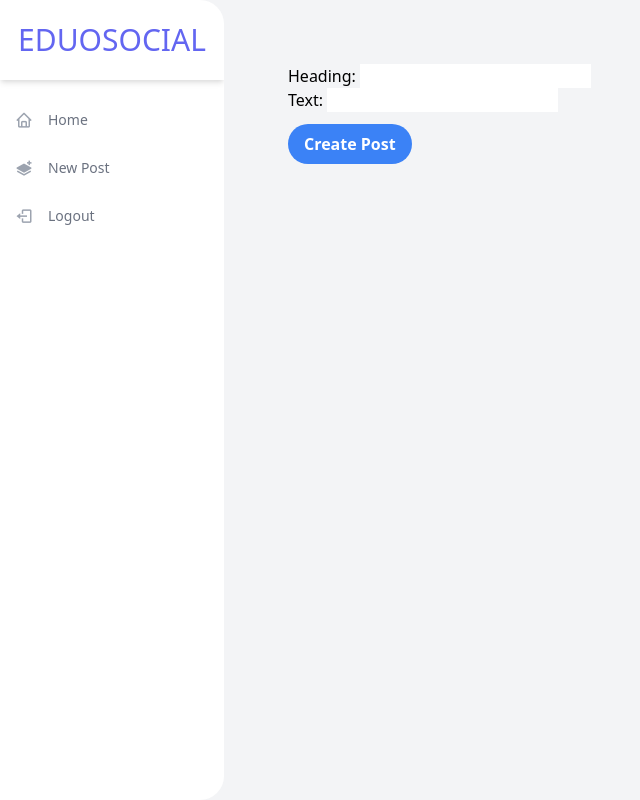
After one commit to OjureFred/Eduonix-Django, a Django app: page /new/ in a window 1280 px wide. The commit adds this page. Shown: the whole page, without its empty margins (0-640 px from the left). Run offline with Django 4.2, Linux system fonts and the light colour scheme; a user stored in the database is signed in; tables that the repository leaves empty hold one stand-in row (values such as "Sample post"); some libraries are stand-ins or nearby versions.

Commit message:
14. Created the New Post process. Created the path, the form and updated links

```diff
--- a/feeds/urls.py
+++ b/feeds/urls.py
@@ -7,4 +7,5 @@ app_name= 'feeds'
 urlpatterns = [
     path('', views.HomePage.as_view(), name='index'),
     path('<int:pk>/', views.PostDetailView.as_view(), name='detail'),
+    path('new/', views.CreateNewPost.as_view(), name='new_post'),
 ]
--- a/feeds/views.py
+++ b/feeds/views.py
@@ -1,5 +1,7 @@
 from django.shortcuts import render
 from django.views.generic import ListView, DetailView
+from django.views.generic.edit import CreateView
+from django.contrib.auth.mixins import LoginRequiredMixin
 
 from .models import Post
 
@@ -15,3 +17,19 @@ class PostDetailView(DetailView):
     template_name = 'feeds/detail.html'
     model = Post
     context_object_name = 'post'
+
+class CreateNewPost(LoginRequiredMixin, CreateView):
+    model = Post
+    template_name = 'feeds/create.html'
+    fields = ['heading', 'text']
+    success_url = "/"
+
+    def dispatch(self, request, *args, **kwargs):
+        self.request = request
+        return super().dispatch(request, *args, **kwargs)
+
+    def form_valid(self, form):
+        obj = form.save(commit = False)
+        obj.author = self.request.user
+        obj.save()
+        return super().form_valid(form)
--- a/social/templates/base.html
+++ b/social/templates/base.html
@@ -23,12 +23,20 @@
         </a>
       </li>
       {% if request.user.is_authenticated %}
+
+        <li>
+          <a href="{% url 'feeds:new_post' %}" class="flex flex-row items-center h-12 transform hover:translate-x-2 transition-transform ease-in duration-200 text-gray-500 hover:text-gray-800">
+          <span class="inline-flex items-center justify-center h-12 w-12 text-lg text-gray-400"><i class="bx bxs-layer-plus"></i></span>
+          <span class="text-sm font-medium">New Post</span>
+          </a>
+        </li>
         <li>
             <a href="{% url 'account_logout' %}" class="flex flex-row items-center h-12 transform hover:translate-x-2 transition-transform ease-in duration-200 text-gray-500 hover:text-gray-800">
             <span class="inline-flex items-center justify-center h-12 w-12 text-lg text-gray-400"><i class="bx bx-log-out"></i></span>
             <span class="text-sm font-medium">Logout</span>
             </a>
         </li>
+
       {% else %}
         <li>
             <a href="{% url 'account_login' %}" class="flex flex-row items-center h-12 transform hover:translate-x-2 transition-transform ease-in duration-200 text-gray-500 hover:text-gray-800">
--- /dev/null
+++ b/social/templates/feeds/create.html
@@ -0,0 +1,15 @@
+{% extends 'base.html' %}
+
+{% block title %} Create a new Post{% endblock %}
+
+{% block body %}
+    <form method="post" action =" ">
+        {{ form.as_p }}
+            {% csrf_token %}
+            <div class="my-3">
+                <button type="submit" class="bg-blue-500 hover:bg-blue-700 text-white font-bold py-2 px-4 rounded-full">
+                    Create Post
+                </button>
+            </div>
+    </form>
+{% endblock %}
--- a/social/templates/includes/post.html
+++ b/social/templates/includes/post.html
@@ -17,7 +17,7 @@
         {% endif %}
         <div>
             <a class="flex items-center" href="#">
-                {% thumbnail post.author.profile.image  "373X373" crop="center" as img %}
+                {% thumbnail post.author.profile.image  "373 x 373" crop="center" as img %}
                 <img class="mx-4 w-10 h-10 object-cover rounded-full hidden sm:block" src="{{ img.url }}" alt="avatar">
                 {% endthumbnail %}
                 <h1 class="text-gray-700 font-bold">{{ post.author.username }}</h1>
```
